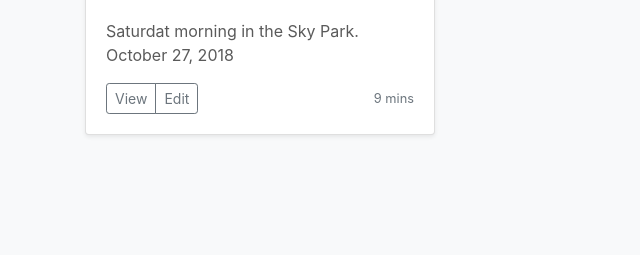
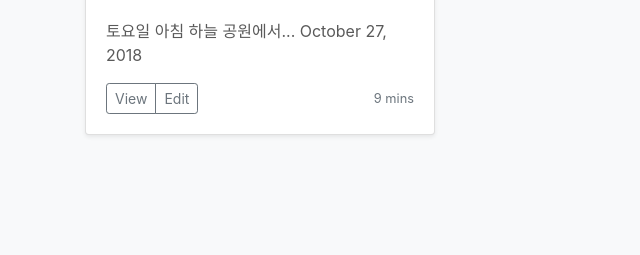
Before and after one commit to schuna/luckysblog, a Flask app: page / in a window 1280 px wide. Shown: the part 1986-2241 px from the top of the page, without its empty margins (0-640 px from the left). Run offline with Flask 2, Linux system fonts and the light colour scheme; data that the repository does not hold is empty; some libraries are stand-ins or nearby versions.

Commit message:
사진 갤러리 설명 문구 수정

```diff
--- a/templates/index.html
+++ b/templates/index.html
@@ -209,7 +209,7 @@
                                 src="https://drive.google.com/file/d/1dHGjrrTNjBcmRkigj6e5lUgS2wHnVIrM/preview"
                                 width="100%" height="225"></iframe>
                         <div class="card-body">
-                            <p class="card-text">Took a walk on a sunny autumn morning. November 8, 2020</p>
+                            <p class="card-text">화창한 가늘날 럭키와 산책. November 8, 2020</p>
                             <div class="d-flex justify-content-between align-items-center">
                                 <div class="btn-group">
                                     <button type="button" class="btn btn-sm btn-outline-secondary">View</button>
@@ -226,7 +226,7 @@
                                 src="https://drive.google.com/file/d/1f5ozdcy6YYwfY1gnUgg-zY1sV5GazC_S/preview"
                                 width="100%" height="225"></iframe>
                         <div class="card-body">
-                            <p class="card-text">Took a walk on a sunny autumn morning. November 8, 2020</p>
+                            <p class="card-text">화창한 가늘날 럭키와 산책. November 8, 2020</p>
                             <div class="d-flex justify-content-between align-items-center">
                                 <div class="btn-group">
                                     <button type="button" class="btn btn-sm btn-outline-secondary">View</button>
@@ -242,7 +242,7 @@
                         <iframe src="https://drive.google.com/file/d/1FK7bGLbOqABgBh0Stsfo0Z0Hs48JYvSG/preview"
                                 class="bd-placeholder-img card-img-top" width="100%" height="225"></iframe>
                         <div class="card-body">
-                            <p class="card-text">Took a walk on a sunny autumn morning. November 8, 2020</p>
+                            <p class="card-text">화창한 가늘날 럭키와 산책. November 8, 2020</p>
                             <div class="d-flex justify-content-between align-items-center">
                                 <div class="btn-group">
                                     <button type="button" class="btn btn-sm btn-outline-secondary">View</button>
@@ -258,7 +258,7 @@
                         <iframe src="https://drive.google.com/file/d/1NuN90Z8hHd6VB6phQhEf3KCeYxRZIPfd/preview"
                                 class="bd-placeholder-img card-img-top" width="100%" height="225"></iframe>
                         <div class="card-body">
-                            <p class="card-text">Took a walk on a sunny autumn morning. November 8, 2020</p>
+                            <p class="card-text">화창한 가늘날 럭키와 산책. November 8, 2020</p>
                             <div class="d-flex justify-content-between align-items-center">
                                 <div class="btn-group">
                                     <button type="button" class="btn btn-sm btn-outline-secondary">View</button>
@@ -274,7 +274,7 @@
                         <iframe src="https://drive.google.com/file/d/1r3F8qgyYNTT16f1_OJG2sYdkmT-THYWO/preview"
                                 class="bd-placeholder-img card-img-top" width="100%" height="225"></iframe>
                         <div class="card-body">
-                            <p class="card-text">Took a walk on a sunny autumn morning. November 7, 2020</p>
+                            <p class="card-text">화창한 가늘날 럭키와 산책. November 7, 2020</p>
                             <div class="d-flex justify-content-between align-items-center">
                                 <div class="btn-group">
                                     <button type="button" class="btn btn-sm btn-outline-secondary">View</button>
@@ -290,7 +290,7 @@
                         <iframe src="https://drive.google.com/file/d/1M73yvLEvvZlR1fiaK1CUkRyxxRFZu-zQ/preview"
                                 class="bd-placeholder-img card-img-top" width="100%" height="225"></iframe>
                         <div class="card-body">
-                            <p class="card-text">Took a walk on a sunny autumn morning. November 7, 2020</p>
+                            <p class="card-text">화창한 가늘날 럭키와 산책. November 7, 2020</p>
                             <div class="d-flex justify-content-between align-items-center">
                                 <div class="btn-group">
                                     <button type="button" class="btn btn-sm btn-outline-secondary">View</button>
@@ -306,7 +306,7 @@
                         <iframe src="https://drive.google.com/file/d/1sE0G9wM1M3IVg-azMeAjsZ0rpr1h3XfA/preview"
                                 class="bd-placeholder-img card-img-top" width="100%" height="225"></iframe>
                         <div class="card-body">
-                            <p class="card-text">Weekend in the Gaettong-ine campsite. September 11, 2020</p>
+                            <p class="card-text">개똥이네 캠핑장에서... September 11, 2020</p>
                             <div class="d-flex justify-content-between align-items-center">
                                 <div class="btn-group">
                                     <button type="button" class="btn btn-sm btn-outline-secondary">View</button>
@@ -322,7 +322,7 @@
                         <iframe src="https://drive.google.com/file/d/1PoQa3rmf_6TGJLFjMRL3lFLrs8nxSwfl/preview"
                                 class="bd-placeholder-img card-img-top" width="100%" height="225"></iframe>
                         <div class="card-body">
-                            <p class="card-text">Weekend in the Gaettong-ine campsite. September 11, 2020</p>
+                            <p class="card-text">개똥이네 캠핑장에서... September 11, 2020</p>
                             <div class="d-flex justify-content-between align-items-center">
                                 <div class="btn-group">
                                     <button type="button" class="btn btn-sm btn-outline-secondary">View</button>
@@ -338,7 +338,7 @@
                         <iframe src="https://drive.google.com/file/d/1Skin7hr9ZuJRLO931znoakqAbR8wBQsI/preview"
                                 class="bd-placeholder-img card-img-top" width="100%" height="225"></iframe>
                         <div class="card-body">
-                            <p class="card-text">Lucky in the moonlight, Night view in the Hope Park. August 23,
+                            <p class="card-text">달빛 아래 럭키, 범계역 희망 공원에서... August 23,
                                 2020</p>
                             <div class="d-flex justify-content-between align-items-center">
                                 <div class="btn-group">
@@ -357,7 +357,7 @@
                                 allow="accelerometer; autoplay; clipboard-write; encrypted-media; gyroscope; picture-in-picture"
                                 allowfullscreen></iframe>
                         <div class="card-body">
-                            <p class="card-text">Saturdat morning in the Sky Park. October 27, 2018</p>
+                            <p class="card-text">토요일 아침 하늘 공원에서... October 27, 2018</p>
                             <div class="d-flex justify-content-between align-items-center">
                                 <div class="btn-group">
                                     <button type="button" class="btn btn-sm btn-outline-secondary">View</button>
```
